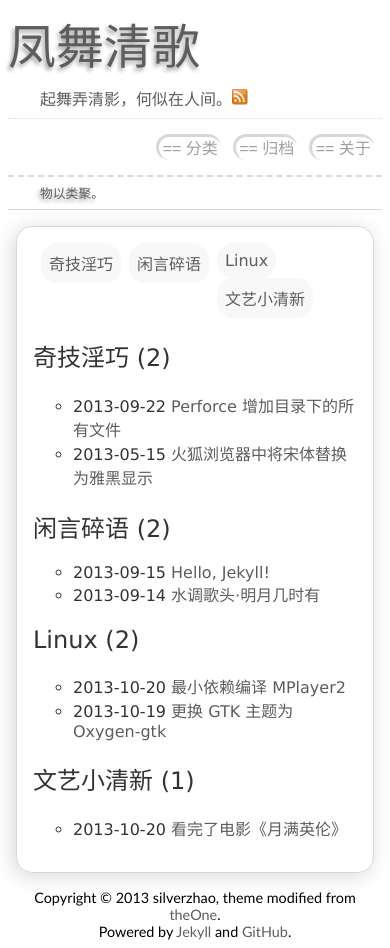
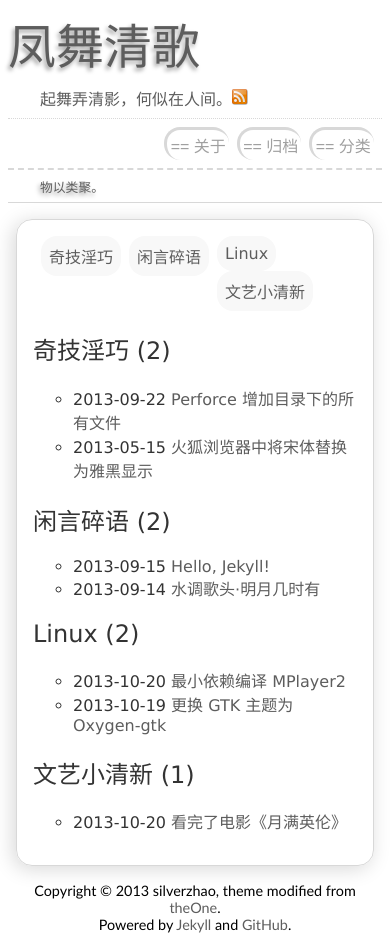
Before and after one commit to silverzhaojr/silverzhaojr.github.io, a Jekyll site: the page built from tags.html, in a window 390 px wide. Built offline with Jekyll 4.4.1, drawn with Linux system fonts in a browser that asks for light colours; Markdown is read by kramdown in place of the engine named in the settings.

Commit message:
float #nav li

```diff
--- a/_layouts/default.html
+++ b/_layouts/default.html
@@ -26,6 +26,7 @@
                 <li><a href="/tags.html" title="分类">== 分类</a></li>
                 <li><a href="/archives.html" title="归档">== 归档</a></li>
                 <li><a href="/about.html" title="关于">== 关于</a></li>
+                <div class="clearfix"></div>
             </ul>
         </div>
     </div>
--- a/static/css/style.css
+++ b/static/css/style.css
@@ -58,11 +58,12 @@
     border-bottom: 2px dashed #d8d8d8;
 }
 #nav ul {
-    text-align: right;
+    margin: 0.5em 0;
     padding: 0;
 }
 #nav li {
     display: inline;
+    float: right;
     font-size: 1em;
     margin-right: 0.5em;
     padding: 0.2em;
@@ -91,7 +92,6 @@
     margin: 0.5em 0 0.5em 1em;
 }
 #nav li {
-    margin-right: 0;
     border-left: none;
     border-radius: 0;
 }
--- a/tags.html
+++ b/tags.html
@@ -10,8 +10,8 @@ motto: 物以类聚。
 {% for tag in site.tags %}
                     <li><a href="#{{ tag[0] }}">{{ tag[0] }}</a></li>
 {% endfor %}
+                    <div class="clearfix"></div>
                 </ul>
-                <div class="clearfix"></div>
             </div>
             <div class="tag-list">
 {% for tag in site.tags %}
```
